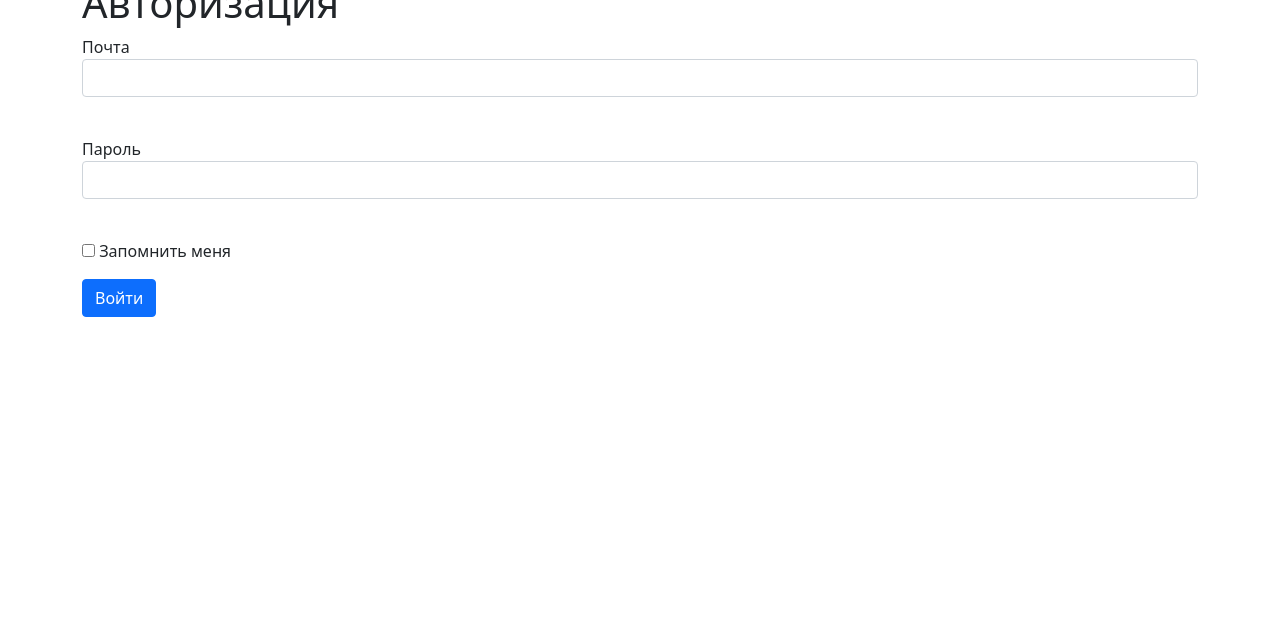
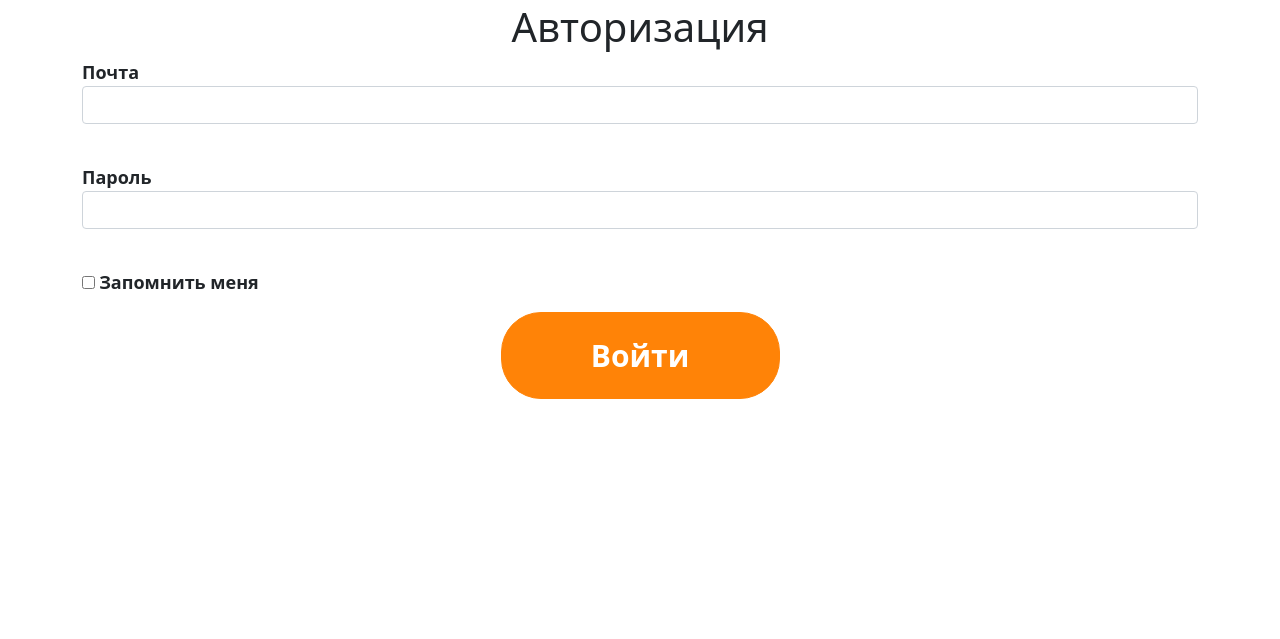
Before and after one commit to Gigirka/invest-free, a Flask app: page /login in a window 1280 px wide. Shown: the part 125-764 px from the top of the page. Run offline with Flask 3, Linux system fonts and the light colour scheme; parts of the project's set-up code (start-up, migrations or seed data) failed here and were passed over.

Commit message:
Исправил ошибки с отображением

```diff
--- a/main.py
+++ b/main.py
@@ -2,7 +2,7 @@ from flask import Flask, render_template, redirect, make_response, jsonify
 from data import db_session
 from data.api import jobs_api, users_resource
 from data.forms.login import LoginForm
-from data.forms.user import RegisterForm
+from data.forms.user import InvestorRegisterForm, BusinessmanRegisterForm
 from flask_login import LoginManager, login_user, login_required, logout_user
 from data.jobs import Jobs
 from data.users import User
@@ -21,14 +21,14 @@ db_session.global_init("db/mars.db")
 @app.route('/')
 def index():
     db_sess = db_session.create_session()
-    context = {}
-    context["jobs"] = db_sess.query(Jobs).all()
-    return render_template('index.html', **context)
+    # context = {}
+    # context["jobs"] = db_sess.query(Jobs).all()
+    return render_template('index.html', title="Добро пожаловать на find-investor.com")
 
 
 @app.route('/register-invest', methods=['GET', 'POST'])
 def reqister_invest():
-    form = RegisterForm()
+    form = InvestorRegisterForm()
     if form.validate_on_submit():
         if form.password.data != form.password_again.data:
             return render_template('register-invest.html', title='Регистрация',
@@ -40,18 +40,18 @@ def reqister_invest():
                                    form=form,
                                    message="Такой пользователь уже есть")
         user = User(
-            surname=form.name.data,
+            type='investor',
             name=form.name.data,
             email=form.email.data,
             age=form.age.data,
-            position=form.position.data,
             speciality=form.speciality.data,
             address=form.address.data,
+            capital=form.capital.data,
+            exp=form.exp.data,
             personal=form.personal.data,
-            experience=form.experience.data,
             qualification=form.qualification.data,
-            capital=form.capital.data,
-            private_or_fund=form.private_or_fund.data
+            private_or_fund=form.private_or_fund.data,
+            password=form.password.data
         )
         user.set_password(form.password.data)
         db_sess.add(user)
@@ -62,25 +62,22 @@ def reqister_invest():
 
 @app.route('/register-business', methods=['GET', 'POST'])
 def reqister_business():
-    form = RegisterForm()
+    form = BusinessmanRegisterForm()
     if form.validate_on_submit():
         if form.password.data != form.password_again.data:
-            return render_template('register-business.html', title='Регистрация',
-                                   form=form,
-                                   message="Пароли не совпадают")
+            return render_template('register-business.html', title='Регистрация', form=form, message='Пароли не совпадают')
         db_sess = db_session.create_session()
         if db_sess.query(User).filter(User.email == form.email.data).first():
             return render_template('register-business.html', title='Регистрация',
                                    form=form,
                                    message="Такой пользователь уже есть")
         user = User(
-            surname=form.name.data,
-            name=form.name.data,
+            type='businessman',
+            company_name=form.company_name.data,
             email=form.email.data,
-            age=form.age.data,
-            # position=form.position.data,
-            # speciality=form.speciality.data,
-            # address=form.address.data
+            money=form.money.data,
+            password = form.password.data,
+            staff=form.staff.data
         )
         user.set_password(form.password.data)
         db_sess.add(user)
--- a/templates/login.html
+++ b/templates/login.html
@@ -1,7 +1,48 @@
 {% extends "base.html" %}
 
 {% block content %}
+<style>
+    .btn-custom {
+        font-family: 'Open Sans', sans-serif;
+        font-weight: bold;
+        display: block;
+        width: 25%;
+        margin: 10px auto;
+        padding: 20px;
+        font-size: 30px;
+        border-radius: 40px;
+        margin-bottom: 15px;
+    }
+    .btn-custom1 {
+        font-family: 'Open Sans', sans-serif;
+        font-weight: bold;
+        display: block;
+        width: 25%;
+        margin: 10px auto;
+        padding: 20px;
+        font-size: 30px;
+        border-radius: 40px;
+        margin-bottom: 15px;
+    }
+
+    .btn-orange {
+        background-color: #FF8307;
+        color: white;
+        border-color: #FF8307;
+    }
+    .btn-orange:hover {
+        background-color: #FF8307;
+    }
+
+     label {
+        font-weight: bold; /* Жирный текст */
+        font-size: 18px; /* Увеличенный размер */
+    }
+</style>
+<div class="text-center">
+    <br>
     <h1>Авторизация</h1>
+</div>
     <form action="" method="post">
         {{ form.hidden_tag() }}
         <p>
@@ -23,7 +64,7 @@
             {% endfor %}
         </p>
         <p>{{ form.remember_me() }} {{ form.remember_me.label }}</p>
-        <p>{{ form.submit(type="submit", class="btn btn-primary") }}</p>
+        <p>{{ form.submit(type="submit", class="btn btn-primary btn-custom btn-orange") }}</p>
         <div>{{ message }}</div>
     </form>
 {% endblock %}
```
Also changed, not shown: templates/register-invest.html (+28 -2 lines), db/mars.db.
